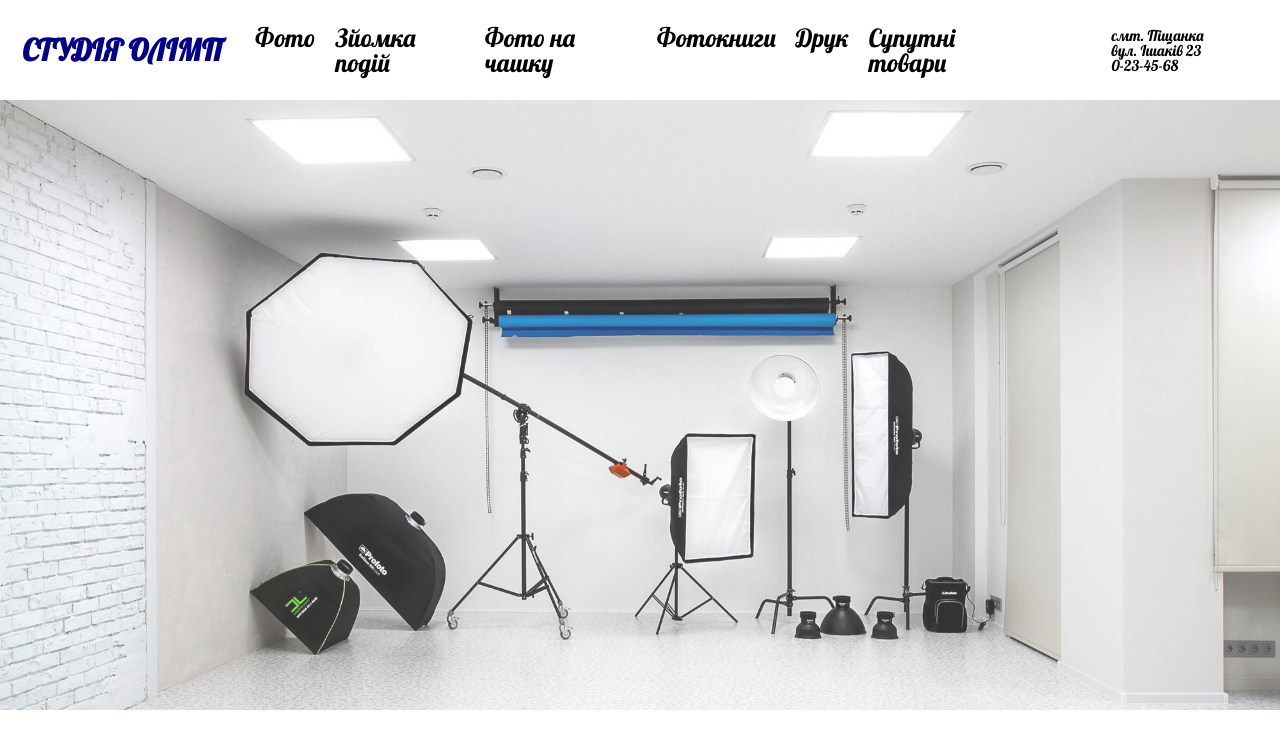
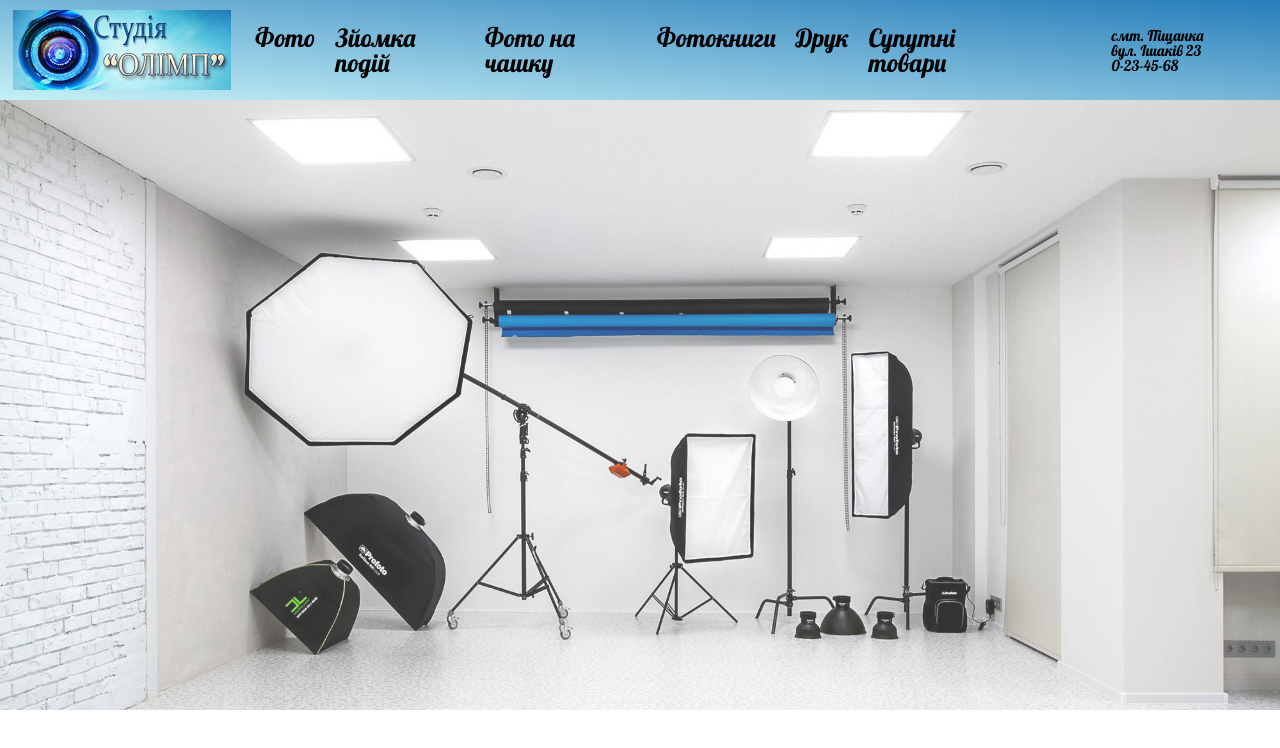
Before and after one commit to vsokolvak/Olimp_studio, a plain HTML site: page index.html in a window 1280 px wide. Drawn offline with Linux system fonts and the light colour scheme; a web font is replaced by a local one.

Commit message:
munu-bground

```diff
--- a/index.html
+++ b/index.html
@@ -8,7 +8,7 @@
 </head>
 <body>
     <header>
-        <a href="#" class="logo"><h1>Студія олімп</h1></a>
+        <a href="#" class="logo"><img src="images/logo.png" alt='Студія олімп'></a>
         <nav class="menu">
             <ul>
                 <a href="#"><li>Фото <span class="menu_inner"></span></li></a>
--- a/sass/screen.scss
+++ b/sass/screen.scss
@@ -34,6 +34,7 @@ header{
     height: 100px;
     box-sizing: border-box;
     position: relative;
+    background-image: linear-gradient(to bottom left, #277dba, #c5f0f6);
 
     .logo{
         font-size: 30px;
```
Also changed, not shown: images/logo.jpg (added), images/logo.png (added), stylesheets/screen.css, 1 other file.
